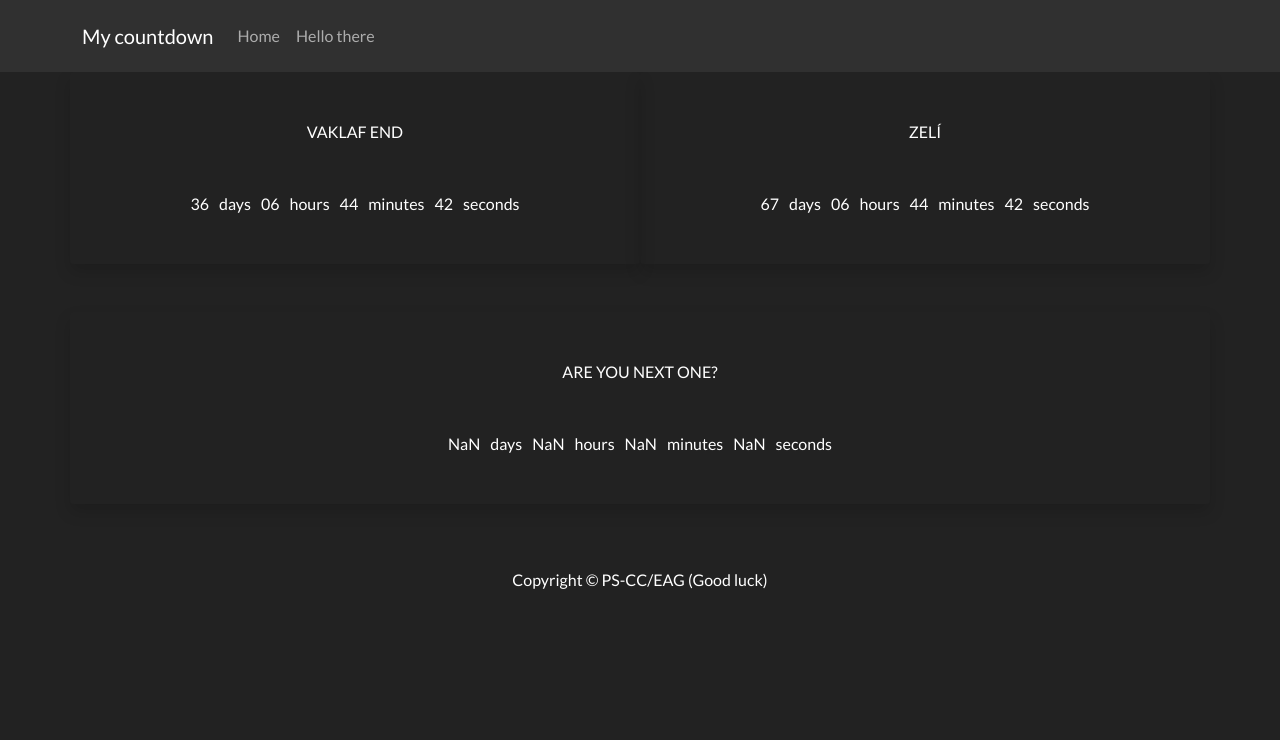
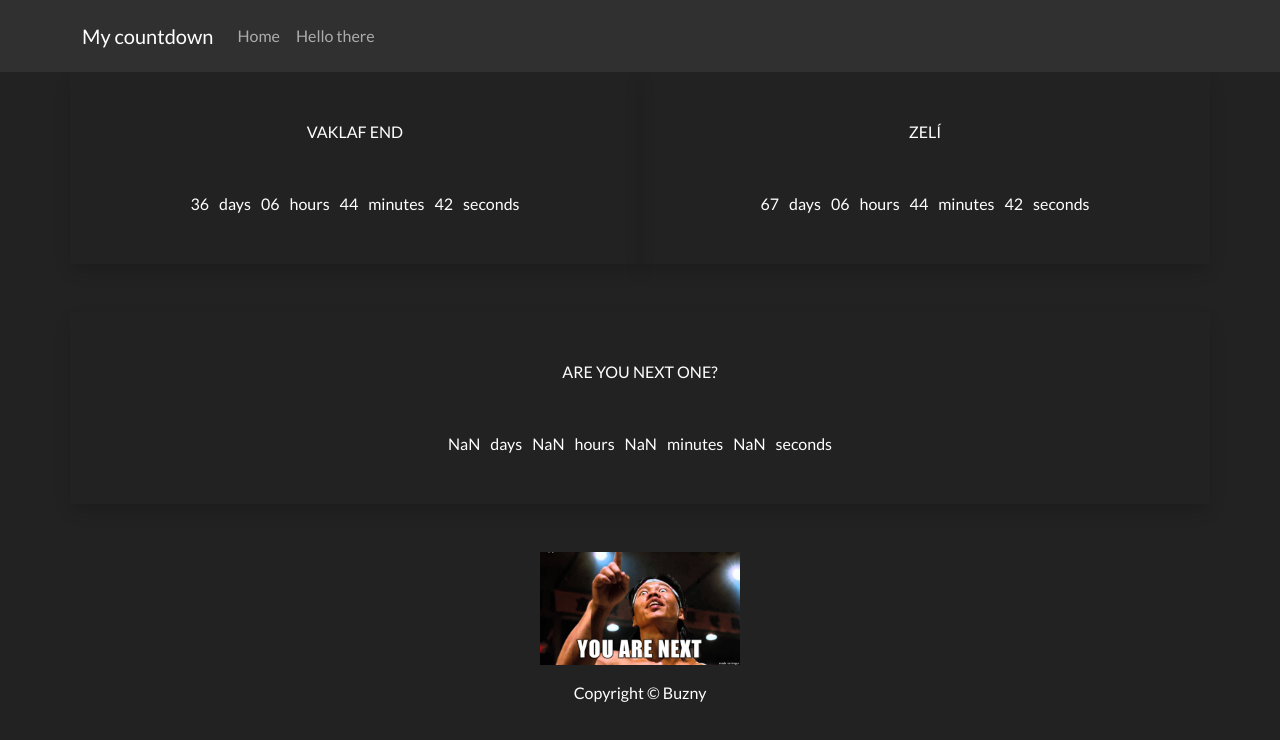
Before and after one commit to miv-1/new_countdown_app, a React (Create React App) app: page /home in a window 1280 px wide. Shown: the top 740 px of the page. Built offline with nearby package versions, Linux system fonts and the light colour scheme.

Commit message:
main page updates

```diff
--- a/src/Pages/Home.js
+++ b/src/Pages/Home.js
@@ -1,12 +1,14 @@
 import Card from "../components/Card";
 import customData from "../data.json";
 import '../bootstrap.min.css'
+import picture from "../images/image001.png";
 
 function Home() {
   const currentTimestamp = Date.now();
   const cards = customData.data;
 
   return (
+    <div>
     <div className="container d-flex justify-content-center">
       <div className="row" >
         {cards.map((card) => (
@@ -19,6 +21,11 @@ function Home() {
           />
         ))}
       </div>
+
+    </div>
+        <div>
+            <img src={picture} class="img-fluid" alt="meme"/>
+        </div>
     </div>
   );
 }
--- a/src/components/Footer.js
+++ b/src/components/Footer.js
@@ -7,7 +7,7 @@ function Footer() {
       <footer>
         <Container>
           <Row>
-            <Col className='text-center py-3'>Copyright &copy; PS-CC/EAG (Good luck) </Col>
+            <Col className='text-center py-3'>Copyright &copy; Buzny </Col>
           </Row>
         </Container>
       </footer>
```
Also changed, not shown: src/images/image001.png (added), 1 other file (tests, documents, lock files or other folders).
